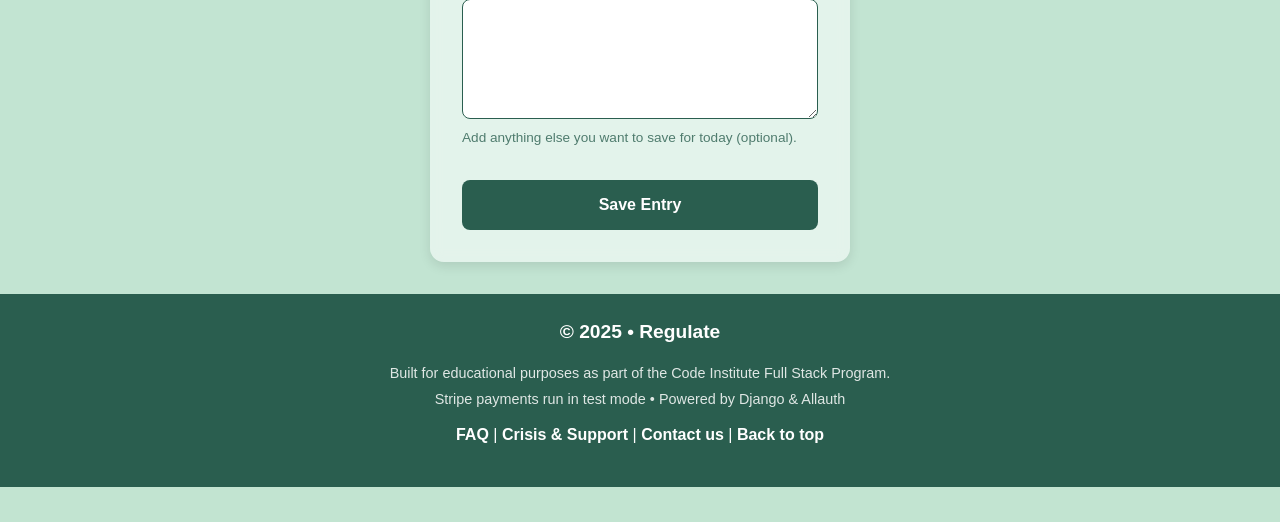
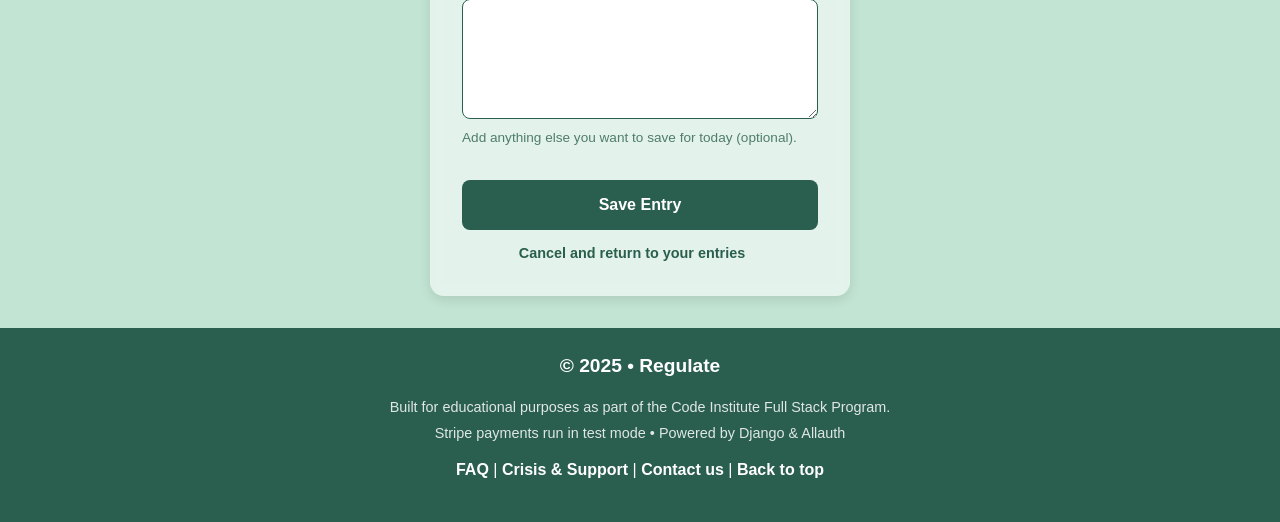
Before and after one commit to Ceri-Jane/milestone_project_four, a Django app: page /new-entry/ in a window 1280 px wide. Shown: the part 1083-1605 px from the top of the page. Before the commit the page ends 1570 px from the top, so only its background shows below. Run offline with Django 5.2, Linux system fonts and the light colour scheme; the visitor is signed in with stand-in values (Sample User, id 1); data comes from the database, SQL or seed files in the repository; data that the repository does not hold is empty; some web fonts are replaced.

Commit message:
Add cancel navigation to new entry form for consistency

```diff
--- a/templates/core/new_entry.html
+++ b/templates/core/new_entry.html
@@ -122,6 +122,14 @@
 
             <!-- Save Entry Button -->
             <button type="submit" class="select-btn">Save Entry</button>
+
+            <!-- Cancel and return to entries -->
+            <div class="entry-actions justify-content-center">
+                <a href="{% url 'my_entries' %}">
+                    Cancel and return to your entries
+                </a>
+            </div>
+
         </form>
 
     </div>
```
